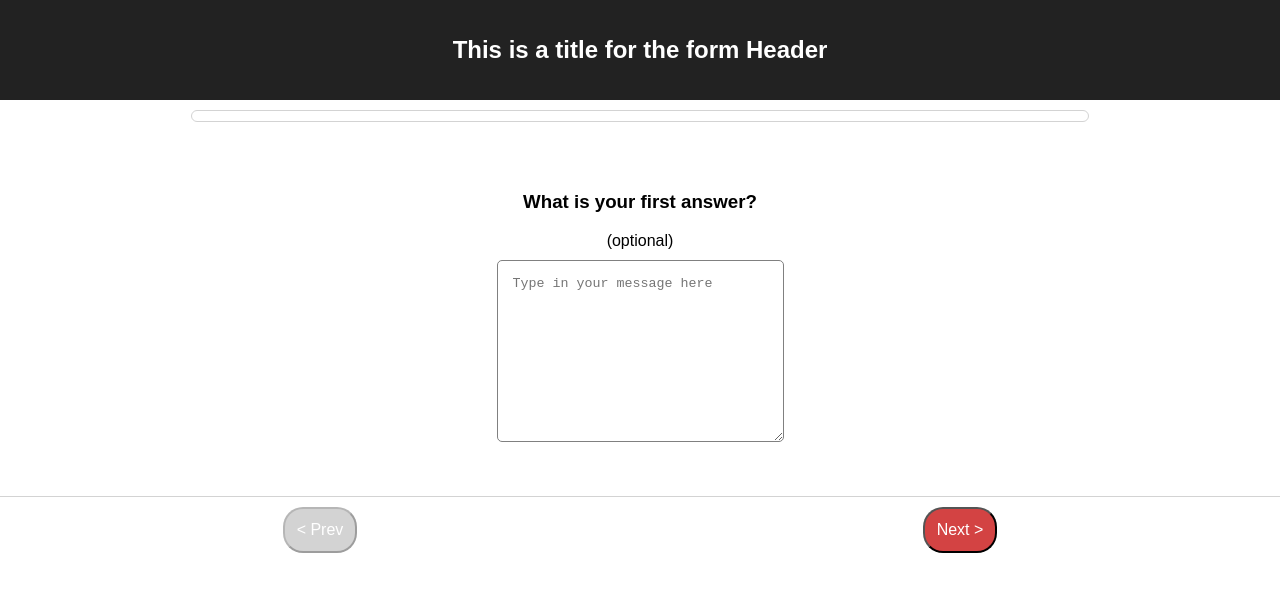
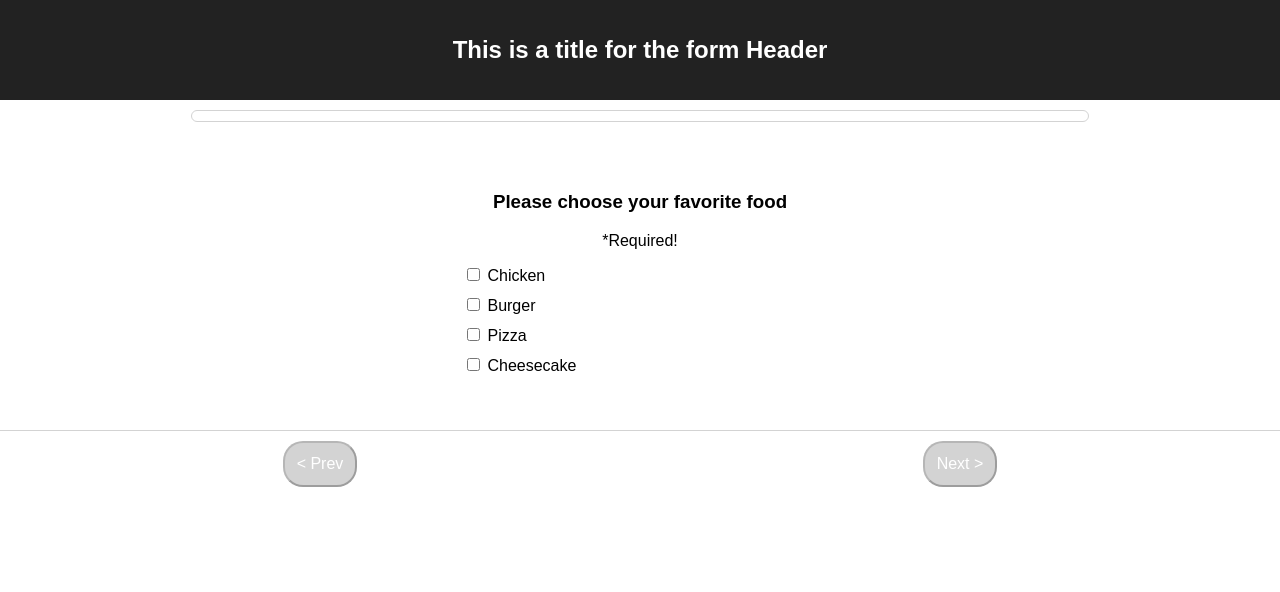
Before and after one commit to antonybudianto/exercise01, a React (Create React App) app: page / in a window 1280 px wide. Shown: the top 592 px of the page. Built offline with nearby package versions, Linux system fonts and the light colour scheme.

Commit message:
Init Checkbox question example

```diff
--- /dev/null
+++ b/src/components/Question/CheckboxQuestion/CheckboxQuestion.js
@@ -0,0 +1,64 @@
+import React, { Component } from 'react'
+
+function validateField(value, question) {
+  if (question.is_required) {
+    return value.length !== 0
+  }
+  return true
+}
+
+class CheckboxQuestion extends Component {
+  constructor(props) {
+    super(props)
+
+    this.handleCheck = this.handleCheck.bind(this)
+  }
+
+  componentDidMount() {
+    const { value, question } = this.props
+    const valid = validateField(value, question)
+    if (valid) {
+      this.props.onChange({ valid, value })
+    }
+  }
+
+  handleCheck(e, opt) {
+    const { value, question } = this.props
+    let updatedValue = { ...value }
+    updatedValue[opt] = e.target.checked
+    const valid = validateField(updatedValue, question)
+    this.props.onChange({ valid, value: updatedValue })
+  }
+
+  render() {
+    const { question, value } = this.props
+    return (
+      <div>
+        {question.options.map((opt, i) => (
+          <div
+            key={i}
+            style={{
+              width: '30%',
+              padding: '5px',
+              margin: 'auto',
+              textAlign: 'left'
+            }}
+          >
+            <label htmlFor={opt}>
+              <input
+                onChange={e => this.handleCheck(e, opt)}
+                checked={value[opt] || false}
+                type="checkbox"
+                name={opt}
+                id={opt}
+              />{' '}
+              {opt}
+            </label>
+          </div>
+        ))}
+      </div>
+    )
+  }
+}
+
+export default CheckboxQuestion
--- a/src/components/Question/QuestionWrapper.js
+++ b/src/components/Question/QuestionWrapper.js
@@ -1,11 +1,19 @@
 import React from 'react'
 import { QUESTION_TYPE } from '../../constants/question-type'
 import TextQuestion from './TextQuestion/TextQuestion'
+import CheckboxQuestion from './CheckboxQuestion/CheckboxQuestion'
 
 const QuestionWrapper = ({ question, onChange, value }) => {
-  let QuestionClass = null
-  if (question.question_type === QUESTION_TYPE.TEXT) {
-    QuestionClass = TextQuestion
+  let QuestionClass
+  switch (question.question_type) {
+    case QUESTION_TYPE.TEXT:
+      QuestionClass = TextQuestion
+      break
+    case QUESTION_TYPE.CHECKBOX:
+      QuestionClass = CheckboxQuestion
+      break
+    default:
+      QuestionClass = null
   }
   if (QuestionClass === null) {
     return <div>Question type is not available or invalid.</div>
--- a/src/constants/question-type.js
+++ b/src/constants/question-type.js
@@ -1,3 +1,4 @@
 export const QUESTION_TYPE = {
-  TEXT: 'TextQuestion'
+  TEXT: 'TextQuestion',
+  CHECKBOX: 'CheckboxQuestion'
 }
--- a/src/containers/FormView/components/FormResult/FormResult.js
+++ b/src/containers/FormView/components/FormResult/FormResult.js
@@ -1,6 +1,7 @@
 import React from 'react'
 import { connect } from 'react-redux'
 import { FORM_DATA } from '../../../../data/form'
+import { getQuestionResult } from '../../../../util/question-result-util'
 
 const FormResult = ({ data }) => {
   const result = Object.values(data)
@@ -22,7 +23,7 @@ const FormResult = ({ data }) => {
               height: '50px'
             }}
           >
-            Answer: {result[i].value}
+            Answer: {getQuestionResult(result[i].value, q)}
           </div>
         </div>
       ))}
--- a/src/data/form.js
+++ b/src/data/form.js
@@ -1,6 +1,13 @@
 export const FORM_DATA = {
   title: 'This is a title for the form Header',
   questions: [
+    {
+      id: 1,
+      question_type: 'CheckboxQuestion',
+      prompt: 'Please choose your favorite food',
+      is_required: true,
+      options: ['Chicken', 'Burger', 'Pizza', 'Cheesecake']
+    },
     {
       id: 2447,
       question_type: 'TextQuestion',
--- /dev/null
+++ b/src/util/question-result-util.js
@@ -0,0 +1,10 @@
+import { QUESTION_TYPE } from '../constants/question-type'
+
+export function getQuestionResult(value, question) {
+  switch (question.question_type) {
+    case QUESTION_TYPE.CHECKBOX:
+      return Object.keys(value).join(', ')
+    default:
+      return value
+  }
+}
```
